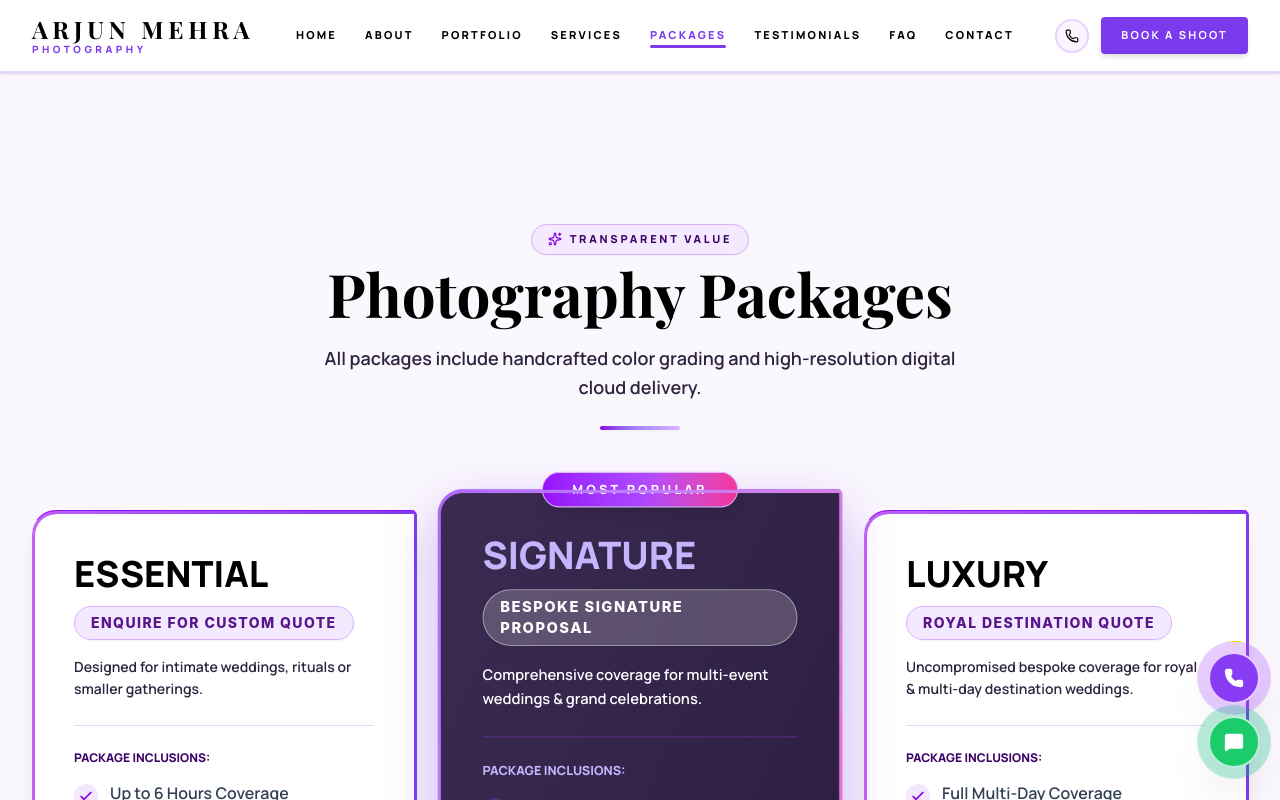
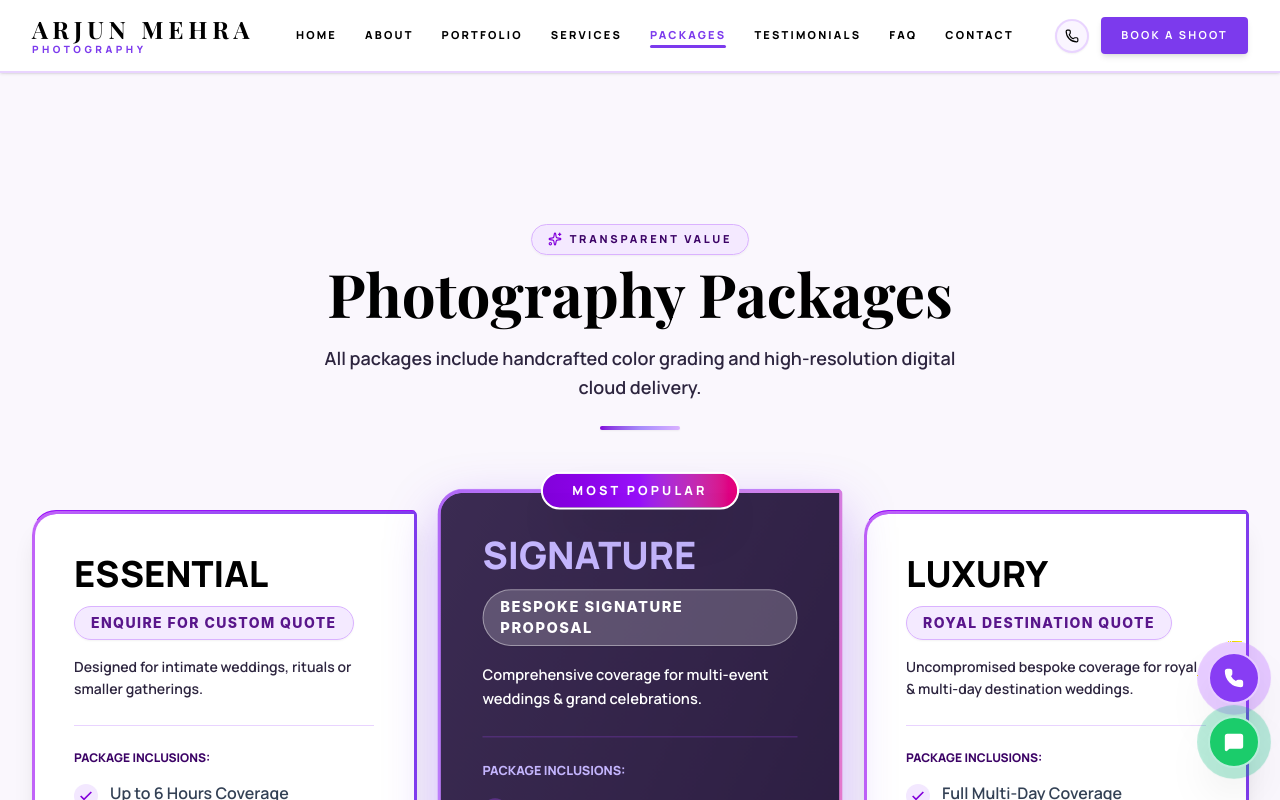
Before and after one commit to skotturty-dotcom/photography_website, a React (Vite) app: page /packages in a window 1280 px wide. Shown: the top 800 px of the page. Built offline with nearby package versions, Linux system fonts and the light colour scheme; a web font is replaced by a local one.

Commit message:
fix: elevate MOST POPULAR badge z-index to z-30 with crisp white border to prevent border line blending

```diff
--- a/src/pages/Home.jsx
+++ b/src/pages/Home.jsx
@@ -244,7 +244,7 @@ export const Home = () => {
                 }`}
               >
                 {pkg.highlighted && (
-                  <span className="absolute -top-5 left-1/2 transform -translate-x-1/2 bg-gradient-to-r from-purple-600 via-purple-500 to-pink-500 text-white text-xs uppercase font-extrabold tracking-[0.25em] px-7 py-2 rounded-full shadow-lg border border-purple-300 animate-pulse">
+                  <span className="absolute -top-5 left-1/2 -translate-x-1/2 bg-gradient-to-r from-purple-700 via-purple-600 to-pink-600 text-white text-xs uppercase font-extrabold tracking-[0.25em] px-7 py-2 rounded-full shadow-2xl border-2 border-white z-30 animate-pulse whitespace-nowrap">
                     {pkg.badge}
                   </span>
                 )}
--- a/src/pages/Packages.jsx
+++ b/src/pages/Packages.jsx
@@ -42,7 +42,7 @@ export const Packages = () => {
                 }`}
               >
                 {pkg.highlighted && (
-                  <span className="absolute -top-5 left-1/2 transform -translate-x-1/2 bg-gradient-to-r from-purple-600 via-purple-500 to-pink-500 text-white text-xs uppercase font-extrabold tracking-[0.25em] px-7 py-2 rounded-full shadow-lg border border-purple-300 animate-pulse">
+                  <span className="absolute -top-5 left-1/2 -translate-x-1/2 bg-gradient-to-r from-purple-700 via-purple-600 to-pink-600 text-white text-xs uppercase font-extrabold tracking-[0.25em] px-7 py-2 rounded-full shadow-2xl border-2 border-white z-30 animate-pulse whitespace-nowrap">
                     {pkg.badge}
                   </span>
                 )}
```
